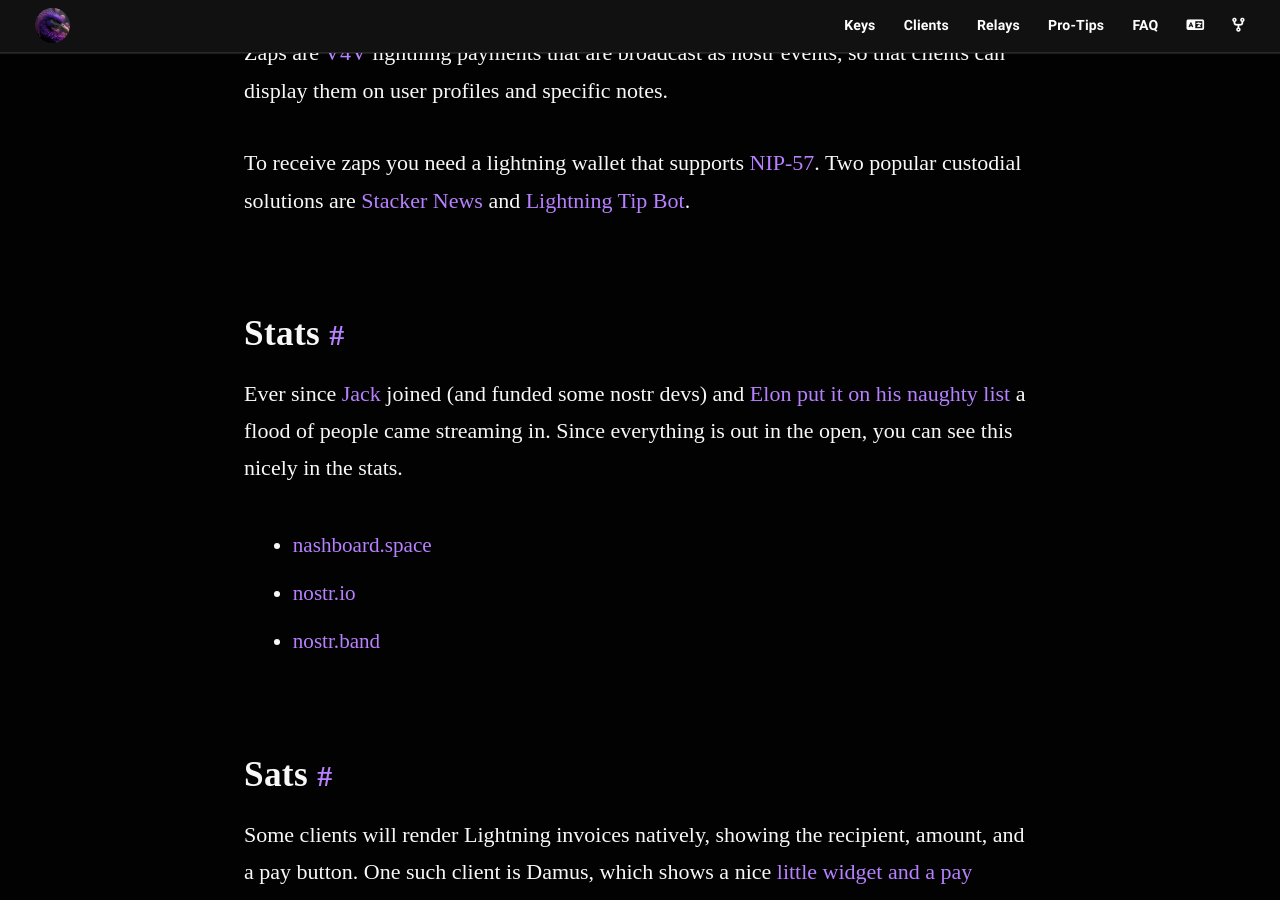
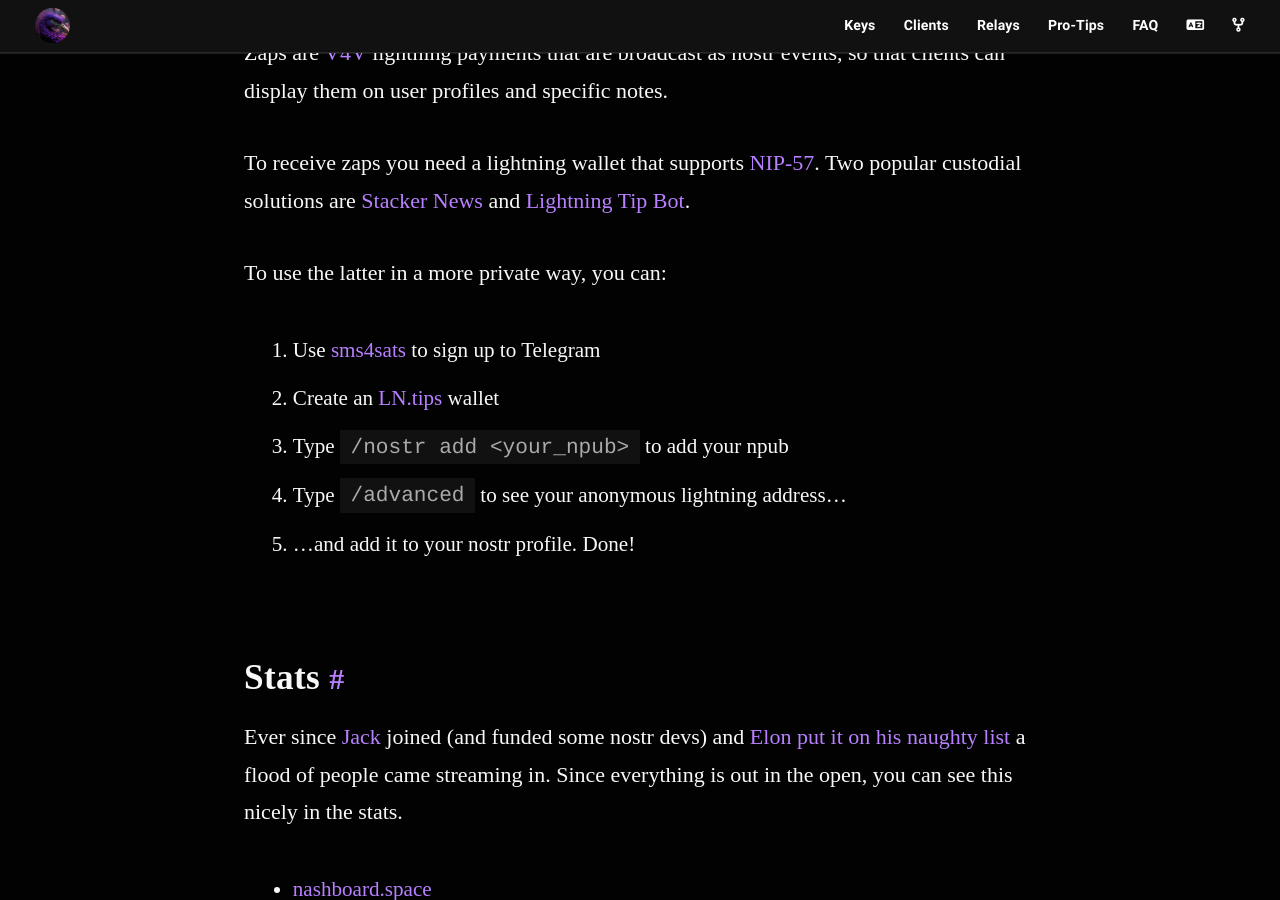
Before and after one commit to nostr-resources/nostr-resources.github.io, a Jekyll site: the page built from index.md, in a window 1280 px wide and 900 px high, scrolled down 6830 px. Built offline with Jekyll 4.4.1, drawn with Linux system fonts in a browser that asks for light colours; some web fonts are replaced.

Commit message:
Add sms4sats tip

```diff
--- a/index.md
+++ b/index.md
@@ -187,6 +187,14 @@ To receive zaps you need a lightning wallet that supports
 custodial solutions are [Stacker News](https://stacker.news) and [Lightning Tip
 Bot](https://ln.tips).
 
+To use the latter in a more private way, you can:
+
+1. Use [sms4sats](https://sms4sats.com/) to sign up to Telegram
+2. Create an [LN.tips](https://ln.tips) wallet
+3. Type `/nostr add <your_npub>` to add your npub
+4. Type `/advanced` to see your anonymous lightning address...
+5. ...and add it to your nostr profile. Done!
+
 ## Stats
 
 Ever since [Jack](https://twitter.com/jack/status/1603945963944480768) joined
```
